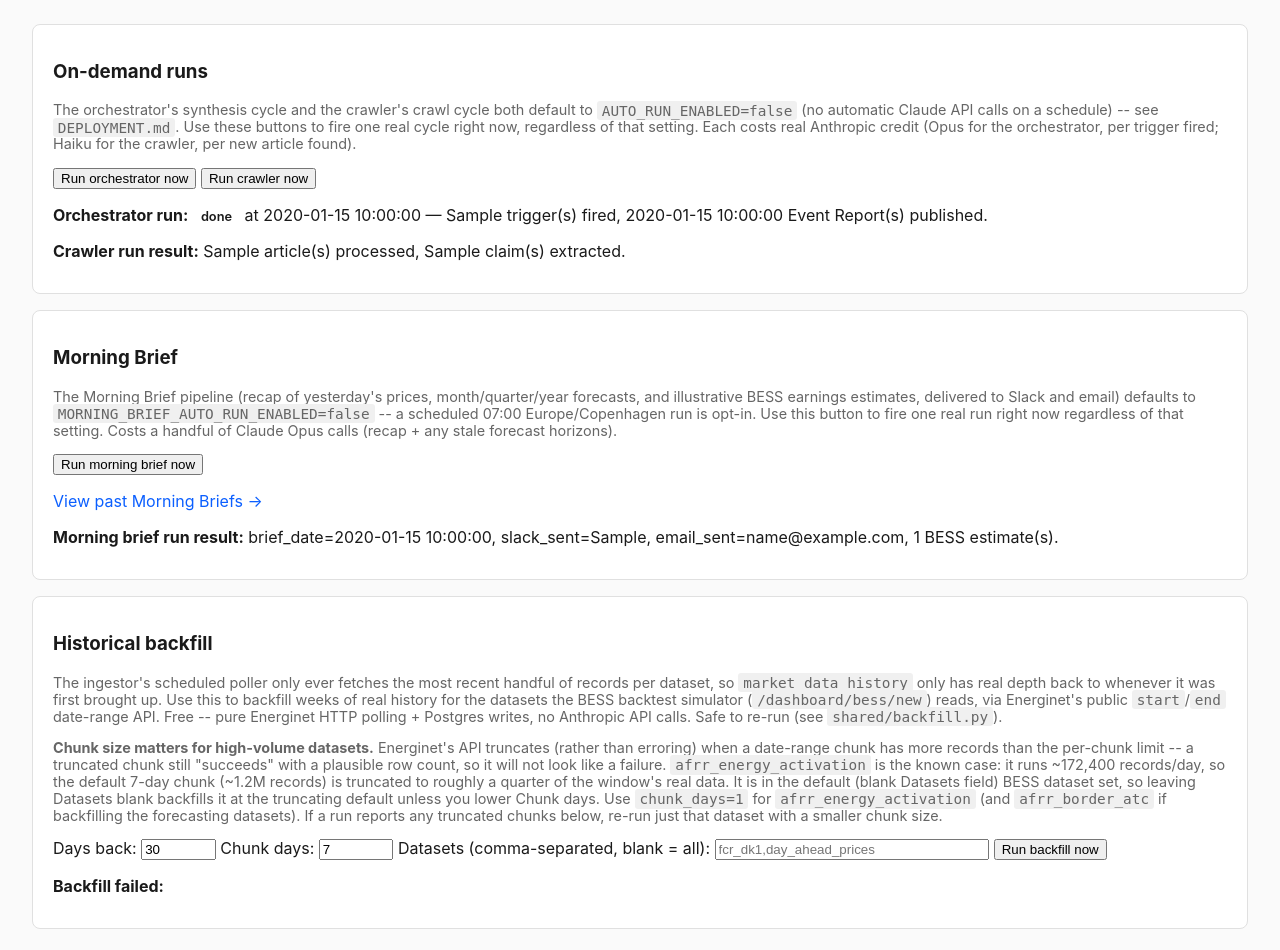
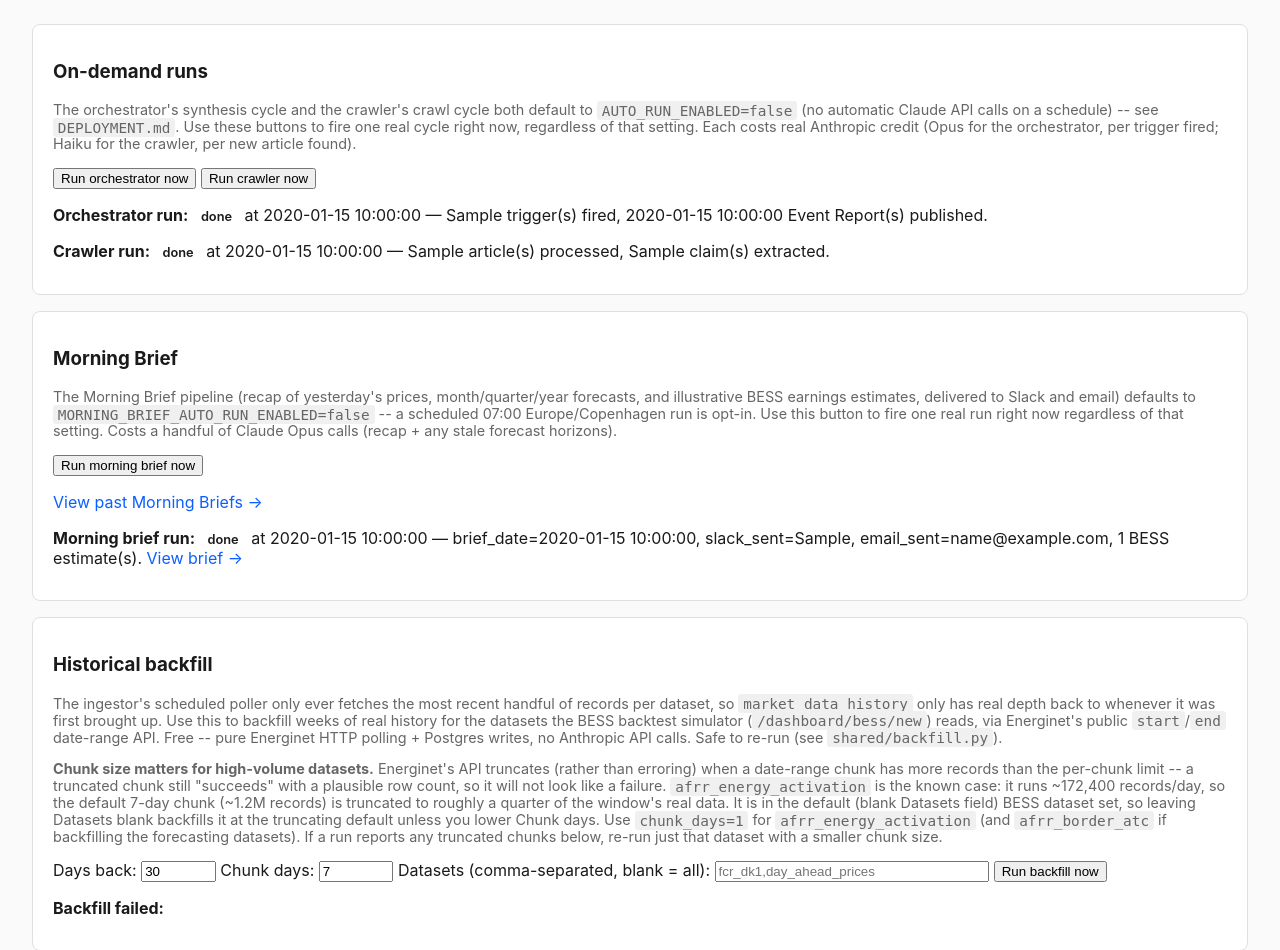
Before and after one commit to dildoswaggingzz/AncillaryNews, a FastAPI app: template services/api/templates/index.html in a window 1280 px wide. Shown: the part 52-1002 px from the top of the page. Run offline with FastAPI, Linux system fonts and the light colour scheme; the template is opened without the code that fills it: most values are stand-ins (such as "Sample title", 1, 10 or a date in 2020); some libraries are stand-ins or nearby versions.

Commit message:
Run the crawler and morning-brief buttons as background jobs too
Apply the same background-job treatment as the orchestrator button to the two
other synchronous dashboard run-now buttons: both fired their cycle inline
(await run_crawl_cycle / run_morning_brief) on the request path, holding the
POST open and driving blocking psycopg2 work on the event loop.

Both now fire an in-process background job and 303-redirect home, where a live
status panel (running / done + summary / failed) auto-refreshes while any job
runs. The morning-brief panel links through to the new brief once done, in
place of the old straight-to-detail redirect (a background run has no brief to
redirect to until it completes). Double-clicking either button is a no-op while
its cycle is running.

Verified live: both POSTs return in <200ms, /metrics answers in ~2ms while a
real crawl (35 articles) and morning-brief run execute concurrently in the
background, and both panels resolve to their done summaries.

Co-Authored-By: Claude Opus 4.8 <noreply@anthropic.com>

```diff
--- a/services/api/main.py
+++ b/services/api/main.py
@@ -794,10 +794,10 @@ async def trigger_backfill(req: BackfillRequest, db: DatabaseManager = Depends(g
 @app.get("/", response_class=HTMLResponse)
 def dashboard_home(request: Request, db: DatabaseManager = Depends(get_db)):
     """Recent Event Reports list -- the dashboard's landing page. Also hosts the
-    "Run orchestrator now" / "Run crawler now" on-demand buttons (see the two POST routes
-    below). `orchestrator_job` reflects the background orchestrator run's live status
-    (the button 303-redirects here after starting it); `crawler_result` is `None` on a
-    plain `GET`."""
+    on-demand "Run orchestrator/crawler/morning brief now" buttons (see the POST routes
+    below). Each `*_job` reflects that background run's live status -- the buttons
+    303-redirect here after starting the job, and the page auto-refreshes while any is
+    running -- or is `None` if that job has not been run this process lifetime."""
     reports = db.fetch_event_reports(limit=25, offset=0)
     return templates.TemplateResponse(
         request,
@@ -805,10 +805,9 @@ def dashboard_home(request: Request, db: DatabaseManager = Depends(get_db)):
         {
             "reports": reports,
             "orchestrator_job": get_background_job("orchestrator"),
-            "orchestrator_result": None,
-            "crawler_result": None,
+            "crawler_job": get_background_job("crawler"),
+            "morning_brief_job": get_background_job("morning_brief"),
             "backfill_result": None,
-            "morning_brief_result": None,
         },
     )
 
@@ -835,27 +834,16 @@ async def dashboard_trigger_orchestrator_run_now(
     return RedirectResponse(url="/", status_code=303)
 
 
-@app.post("/dashboard/crawler/run-now", response_class=HTMLResponse)
+@app.post("/dashboard/crawler/run-now")
 async def dashboard_trigger_crawler_run_now(
-    request: Request,
-    db: DatabaseManager = Depends(get_db),
     crawler_main=Depends(get_crawler_main),
 ):
-    """Dashboard counterpart to `POST /crawler/run-now` above -- see
-    `dashboard_trigger_orchestrator_run_now`'s docstring for the full rationale."""
-    result = await crawler_main.run_crawl_cycle()
-    reports = db.fetch_event_reports(limit=25, offset=0)
-    return templates.TemplateResponse(
-        request,
-        "index.html",
-        {
-            "reports": reports,
-            "orchestrator_result": None,
-            "crawler_result": result,
-            "backfill_result": None,
-            "morning_brief_result": None,
-        },
-    )
+    """Dashboard counterpart to `POST /crawler/run-now` above -- fires the crawl
+    cycle as an in-process background job and 303-redirects home, same as
+    `dashboard_trigger_orchestrator_run_now` (see that route's docstring for the
+    full rationale)."""
+    start_background_job("crawler", crawler_main.run_crawl_cycle)
+    return RedirectResponse(url="/", status_code=303)
 
 
 @app.post("/dashboard/ingestor/backfill", response_class=HTMLResponse)
@@ -902,10 +890,10 @@ async def dashboard_trigger_backfill(
         "index.html",
         {
             "reports": reports,
-            "orchestrator_result": None,
-            "crawler_result": None,
+            "orchestrator_job": get_background_job("orchestrator"),
+            "crawler_job": get_background_job("crawler"),
+            "morning_brief_job": get_background_job("morning_brief"),
             "backfill_result": result,
-            "morning_brief_result": None,
         },
     )
 
@@ -1354,29 +1342,16 @@ def dashboard_morning_brief_detail(
 
 @app.post("/dashboard/morning-briefs/run-now", response_class=HTMLResponse)
 async def dashboard_trigger_morning_brief_run_now(
-    request: Request,
-    db: DatabaseManager = Depends(get_db),
     orchestrator_main=Depends(get_orchestrator_main),
 ):
     """
-    Dashboard counterpart to `POST /morning-briefs/run-now` -- same
-    synchronous trigger-and-show-result flow as
-    `dashboard_trigger_orchestrator_run_now` (see that route's docstring for
-    the full rationale). Redirects straight to the new brief's detail page
-    on success, same UX as `dashboard_bess_trigger`.
+    Dashboard counterpart to `POST /morning-briefs/run-now` -- fires the
+    morning-brief run as an in-process background job and 303-redirects home,
+    same as `dashboard_trigger_orchestrator_run_now` (see that route's
+    docstring for the full rationale). The home page's job panel links through
+    to the new brief's detail page once the run finishes (previously this route
+    redirected straight there, but a background run has no brief to redirect to
+    until it completes).
     """
-    result = await orchestrator_main.run_morning_brief()
-    if result.get("brief_id") is not None:
-        return RedirectResponse(f"/dashboard/morning-briefs/{result['brief_id']}", status_code=303)
-    reports = db.fetch_event_reports(limit=25, offset=0)
-    return templates.TemplateResponse(
-        request,
-        "index.html",
-        {
-            "reports": reports,
-            "orchestrator_result": None,
-            "crawler_result": None,
-            "backfill_result": None,
-            "morning_brief_result": result,
-        },
-    )
+    start_background_job("morning_brief", orchestrator_main.run_morning_brief)
+    return RedirectResponse(url="/", status_code=303)
--- a/services/api/templates/index.html
+++ b/services/api/templates/index.html
@@ -15,7 +15,7 @@
     <button type="submit"{% if orchestrator_job and orchestrator_job.status == 'running' %} disabled{% endif %}>Run orchestrator now</button>
   </form>
   <form method="post" action="/dashboard/crawler/run-now" style="display:inline;">
-    <button type="submit">Run crawler now</button>
+    <button type="submit"{% if crawler_job and crawler_job.status == 'running' %} disabled{% endif %}>Run crawler now</button>
   </form>
 
   {% if orchestrator_job %}
@@ -32,14 +32,25 @@
     {{ orchestrator_job.result.reports_published }} Event Report(s) published.
     {% endif %}
   </p>
-  {% if orchestrator_job.status == 'running' %}
+  {% endif %}
+  {% if crawler_job %}
+  <p><strong>Crawler run:</strong>
+    {% if crawler_job.status == 'running' %}
+    <span class="badge">running</span> started {{ crawler_job.started_at }} &middot;
+    runs in the background &mdash; this page auto-refreshes until it finishes.
+    {% elif crawler_job.status == 'failed' %}
+    <span class="badge badge-correction">failed</span> at {{ crawler_job.finished_at }}:
+    {{ crawler_job.error }}
+    {% elif crawler_job.status == 'done' %}
+    <span class="badge">done</span> at {{ crawler_job.finished_at }} &mdash;
+    {{ crawler_job.result.articles_processed }} article(s) processed,
+    {{ crawler_job.result.claims_extracted }} claim(s) extracted.
+    {% endif %}
+  </p>
+  {% endif %}
+  {% if (orchestrator_job and orchestrator_job.status == 'running')
+        or (crawler_job and crawler_job.status == 'running') %}
   <script>setTimeout(function () { location.reload(); }, 4000);</script>
-  {% endif %}
-  {% endif %}
-  {% if crawler_result is not none %}
-  <p><strong>Crawler run result:</strong>
-    {{ crawler_result.articles_processed }} article(s) processed,
-    {{ crawler_result.claims_extracted }} claim(s) extracted.</p>
   {% endif %}
 </div>
 
@@ -53,16 +64,32 @@
     handful of Claude Opus calls (recap + any stale forecast horizons).
   </p>
   <form method="post" action="/dashboard/morning-briefs/run-now" style="display:inline;">
-    <button type="submit">Run morning brief now</button>
+    <button type="submit"{% if morning_brief_job and morning_brief_job.status == 'running' %} disabled{% endif %}>Run morning brief now</button>
   </form>
   <p><a href="/dashboard/morning-briefs">View past Morning Briefs &rarr;</a></p>
 
-  {% if morning_brief_result is not none %}
-  <p><strong>Morning brief run result:</strong>
-    brief_date={{ morning_brief_result.brief_date }},
-    slack_sent={{ morning_brief_result.slack_sent }},
-    email_sent={{ morning_brief_result.email_sent }},
-    {{ morning_brief_result.bess_estimates_count }} BESS estimate(s).</p>
+  {% if morning_brief_job %}
+  <p><strong>Morning brief run:</strong>
+    {% if morning_brief_job.status == 'running' %}
+    <span class="badge">running</span> started {{ morning_brief_job.started_at }} &middot;
+    runs in the background &mdash; this page auto-refreshes until it finishes.
+    {% elif morning_brief_job.status == 'failed' %}
+    <span class="badge badge-correction">failed</span> at {{ morning_brief_job.finished_at }}:
+    {{ morning_brief_job.error }}
+    {% elif morning_brief_job.status == 'done' %}
+    <span class="badge">done</span> at {{ morning_brief_job.finished_at }} &mdash;
+    brief_date={{ morning_brief_job.result.brief_date }},
+    slack_sent={{ morning_brief_job.result.slack_sent }},
+    email_sent={{ morning_brief_job.result.email_sent }},
+    {{ morning_brief_job.result.bess_estimates_count }} BESS estimate(s).
+    {% if morning_brief_job.result.brief_id is not none %}
+    <a href="/dashboard/morning-briefs/{{ morning_brief_job.result.brief_id }}">View brief &rarr;</a>
+    {% endif %}
+    {% endif %}
+  </p>
+  {% if morning_brief_job.status == 'running' %}
+  <script>setTimeout(function () { location.reload(); }, 4000);</script>
+  {% endif %}
   {% endif %}
 </div>
 
```
Also changed, not shown: tests/test_api_main.py (+29 -10 lines).
